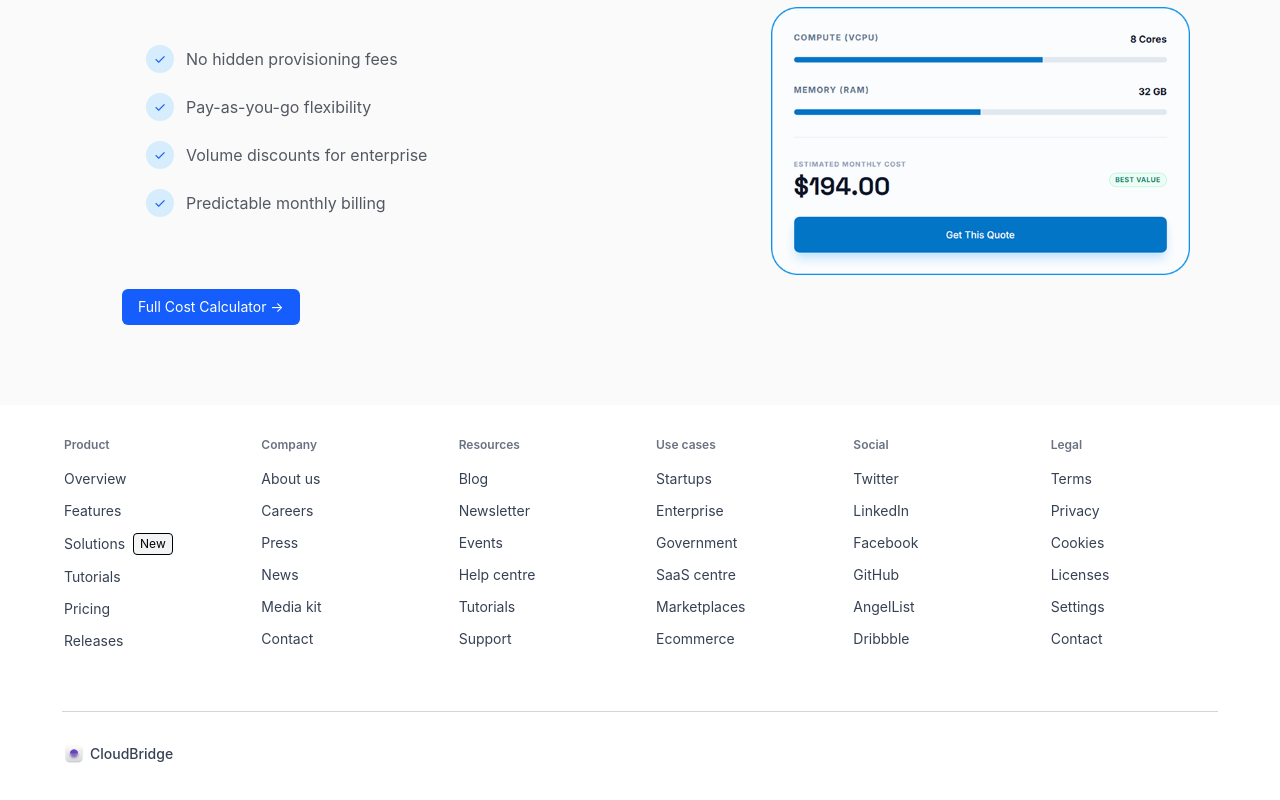
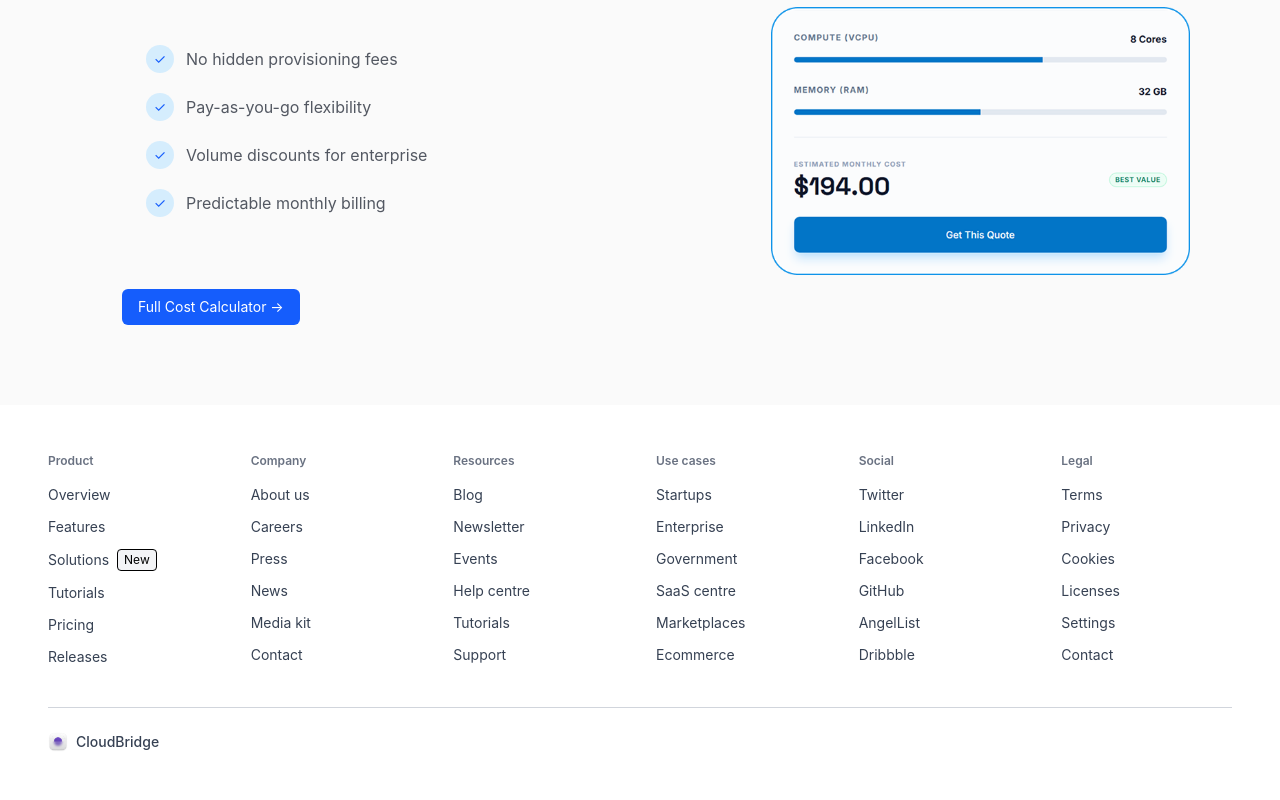
Before and after one commit to Dakshinkali-Team/Portal-CloudBridge, a React (Vite) app in the folder client/cloudbridge/: page / in a window 1280 px wide. Shown: the part 1335-2135 px from the top of the page. Built offline with nearby package versions, Linux system fonts and the light colour scheme.

Commit message:
update footer alignment

```diff
--- a/client/cloudbridge/src/components/layout/Footer.jsx
+++ b/client/cloudbridge/src/components/layout/Footer.jsx
@@ -1,23 +1,22 @@
 import React from "react";
 import footerData from "./footerData";
-import Logo from "../../assets/footericon.png"
+import Logo from "../../assets/footericon.png";
+
 const Footer = () => {
   return (
     <footer className="bg-white">
-      <div className="flex max-w-7xl ml-0 px-8 py-8 flex-col items-start gap-12 self-stretch">
+      {/* SAME AS NAVBAR */}
+      <div className="mx-auto max-w-360 px-6 lg:px-12 py-12">
 
-        <div className="flex max-w-7xl px-8 flex-col items-start gap-12 self-stretch">
-
-  <div className="grid grid-cols-2 sm:grid-cols-3 md:grid-cols-6 gap-8 w-full">
-    {/* grid items */}
+        {/* GRID */}
+        <div className="grid grid-cols-2 sm:grid-cols-3 md:grid-cols-6 gap-8">
           {footerData.map((section, index) => (
             <div key={index}>
               <h3 className="text-xs font-semibold text-gray-500 mb-4">
                 {section.title}
               </h3>
 
-              {/* FIX: add flex + flex-col */}
-              <ul className="flex flex-col items-start gap-3 self-stretch">
+              <ul className="flex flex-col gap-3">
                 {section.links.map((link, i) => (
                   <li key={i} className="flex items-center gap-2">
                     <a
@@ -38,14 +37,16 @@ const Footer = () => {
             </div>
           ))}
         </div>
-</div>
-<div className="w-[95%] mx-auto border-t border-gray-300 mt-3 -mb-6"></div>
 
-        {/* Bottom */}
-        <div className="flex pt-8 px-8 -mt-6 justify-start items-center content-center gap-y-6 self-stretch flex-wrap gap-1.5 ">
-          <div className="w-5 h-5 flex items-center justify-center">
-  <img src={Logo} alt="Logo" className="max-w-full max-h-full object-contain" />
-</div>
+        {/* BOTTOM */}
+        <div className="border-t border-gray-300 mt-10 pt-6 flex items-center gap-2">
+          <div className="w-5 h-5">
+            <img
+              src={Logo}
+              alt="Logo"
+              className="w-full h-full object-contain"
+            />
+          </div>
           <span className="text-sm font-medium text-gray-700">
             CloudBridge
           </span>
```
